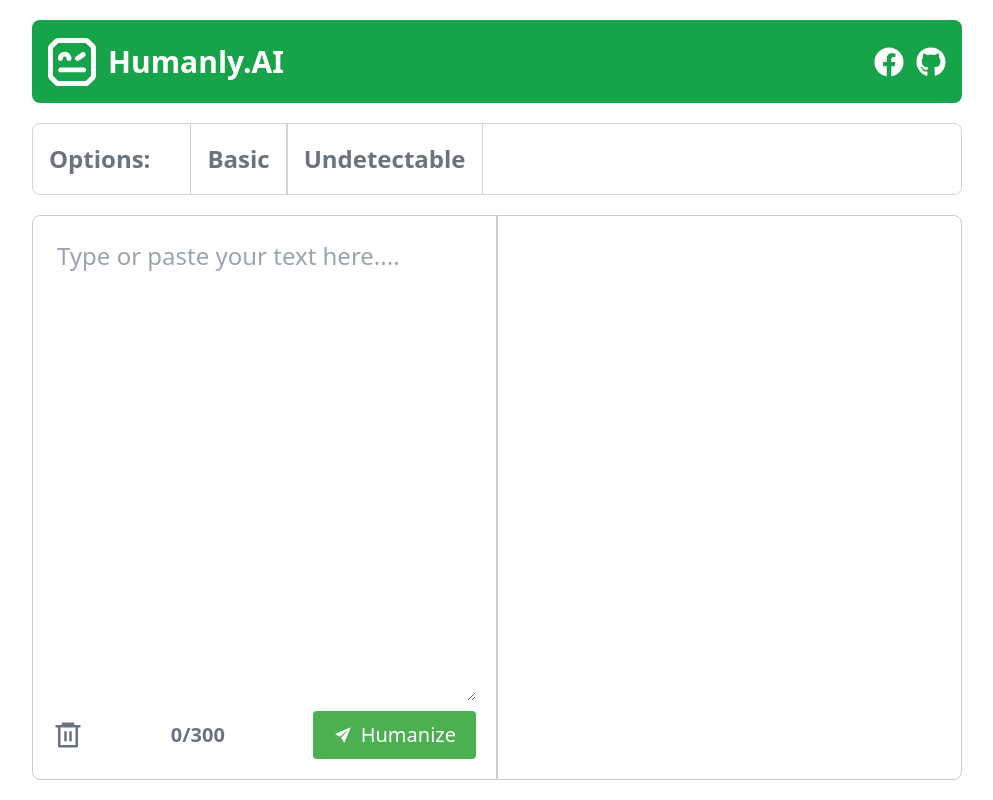
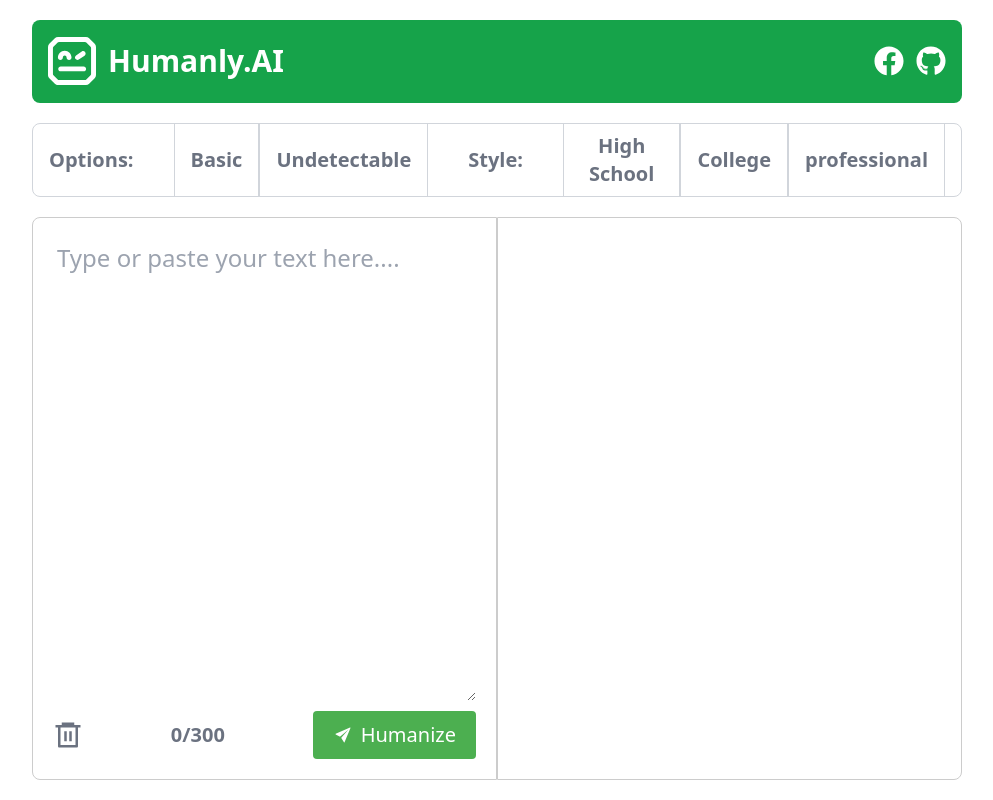
Before and after one commit to urkiddennn/Humanly, a React (Vite) app: page / in a window 1280 px wide. Shown: the whole page, without its empty margins (143-1136 px from the left). Built offline with nearby package versions, Linux system fonts and the light colour scheme.

Commit message:
added writing style

```diff
--- a/src/components/Header.jsx
+++ b/src/components/Header.jsx
@@ -1,4 +1,3 @@
-import React from "react";
 import { SiRobotframework } from "react-icons/si";
 import { FaFacebook, FaGithub } from "react-icons/fa";
 
--- a/src/components/Modes.jsx
+++ b/src/components/Modes.jsx
@@ -1,28 +1,39 @@
 import React, { useState } from "react";
 
-export function Modes({ onModeChange }) {
+export function Modes({ onModeChange, onWritingStyleChange }) {
   const options = [
     { label: "Basic", value: "Basic" },
     { label: "Undetectable", value: "Undetectable" },
   ];
+  const styleOptions = [
+    { label: "High School", value: "High School" },
+    { label: "College", value: "College" },
+    { label: "professional", value: "professional" },
+  ];
   const [value, setValue] = useState("");
+  const [styles, setStyle] = useState("");
 
   const handleClick = (option) => {
     setValue(option.value);
     onModeChange(option.value);
     console.log("Mode changed to:", option.value);
   };
+  const handleStyleClick = (styleOptions) => {
+    setStyle(styleOptions.value);
+    onWritingStyleChange(styleOptions.value);
+    console.log("Style change to:", styleOptions.value);
+  };
 
   return (
     <div className="pl-4 pr-4 md:w-3/4 w-full md:h-24 h-12 border border-gray-300 rounded-lg flex justify-start gap-10 items-center">
-      <h1 className="text-md md:text-2xl text-gray-500 font-semibold">
+      <h1 className="text-md md:text-xl text-gray-500 font-semibold">
         Options:
       </h1>
       <div className="flex h-full">
         {options.map((option) => (
           <button
             key={option.value}
-            className={`border-r border-l border-t-0 border-b-0 font-semibold text-md  md:text-2xl border-gray-300 px-4 py-2 h-full ${
+            className={`border-r border-l border-t-0 border-b-0 font-semibold text-sm  md:text-xl border-gray-300 px-4 py-2 h-full ${
               value === option.value
                 ? "bg-green-600 text-white"
                 : "text-gray-500"
@@ -33,6 +44,22 @@
           </button>
         ))}
       </div>
+      <h1 className="text-md md:text-xl text-gray-500 font-semibold">Style:</h1>
+      <div className="flex h-full">
+        {styleOptions.map((style) => (
+          <button
+            key={style.value}
+            className={`border-r border-l border-t-0 border-b-0 font-semibold text-sm  md:text-xl border-gray-300 px-4 py-2 h-full ${
+              styles === style.value
+                ? "bg-green-600 text-white"
+                : "text-gray-500"
+            }`}
+            onClick={() => handleStyleClick(style)}
+          >
+            {style.label}
+          </button>
+        ))}
+      </div>
     </div>
   );
 }
--- a/src/models/Model.jsx
+++ b/src/models/Model.jsx
@@ -50,7 +50,7 @@
 };
 
 // Main function to generate content
-export const generateContent = async (prompt, mode) => {
+export const generateContent = async (prompt, mode, writingStyle) => {
   // **Step 1: Filter out questions**
   if (isQuestion(prompt)) {
     console.log("Input is a question. AI will not generate a response.");
@@ -64,14 +64,34 @@
   }
 
   try {
-    // **Step 3: AI Call with restructured input**
+    // **Step 3: Determine writing style instructions**
+    let styleInstructions = "";
+    switch (writingStyle.toLowerCase()) {
+      case "high school":
+        styleInstructions =
+          "Write in a simple, easy-to-understand style suitable for high school students. Use basic vocabulary and short sentences.";
+        break;
+      case "college":
+        styleInstructions =
+          "Write in a moderately formal style suitable for college students. Use clear language and include some technical terms where appropriate.";
+        break;
+      case "professional":
+        styleInstructions =
+          "Write in a formal, professional style suitable for academic or workplace settings. Use advanced vocabulary and complex sentence structures.";
+        break;
+      default:
+        styleInstructions =
+          "Write in a neutral style suitable for general audiences. Use clear language and maintain a balance between simplicity and formality.";
+    }
+
+    // **Step 4: AI Call with restructured input**
     const result = await model.generateContent([
-      `${prompt} Make the result ${mode} to AI detector. Use basic words only, keep the original context, tone, and length. Make it like a high schooler wrote it.`,
+      `${prompt} ${styleInstructions} Make the result ${mode} to AI detector. Keep the original context, tone, and length.`,
     ]);
 
     let text = result.response.text();
 
-    // **Step 4: Post-processing - Ensure the AI response is not a question**
+    // **Step 5: Post-processing - Ensure the AI response is not a question**
     if (isQuestion(text)) {
       console.log("AI response was a question. Returning default message.");
       return "I am not allowed to answer questions.";
--- a/src/views/Home.jsx
+++ b/src/views/Home.jsx
@@ -12,12 +12,17 @@
   const [response, setResponse] = useState("");
   const [isLoading, setIsLoading] = useState(false);
   const [mode, setMode] = useState("");
+  const [writingStyle, setWritingStyle] = useState("");
 
   const wordCount = userInput.split(/\s+/).filter(Boolean).length;
 
   const handleModeChange = (newMode) => {
     setMode(newMode);
     console.log("Mode changed to:", newMode);
+  };
+  const handleStyleChange = (newStyle) => {
+    setWritingStyle(newStyle);
+    console.log("style change:", newStyle);
   };
 
   const handleUserInput = (e) => setUserInput(e.target.value);
@@ -36,7 +41,7 @@
 
     setIsLoading(true);
     try {
-      const res = await generateContent(userInput, mode);
+      const res = await generateContent(userInput, mode, writingStyle);
       setResponse(res);
     } catch (err) {
       console.error("Error generating response:", err);
@@ -64,7 +69,10 @@
   return (
     <div className="chat-container flex justify-center p-1 items-center flex-col md:p-5">
       <Header />
-      <Modes onModeChange={handleModeChange} />
+      <Modes
+        onModeChange={handleModeChange}
+        onWritingStyleChange={handleStyleChange}
+      />
       <div className="md:w-3/4 w-full h-full flex sm:flex-row flex-col">
         {/* Input Side */}
         <div className="input-side h-1/2 md:h-full rounded-t-lg sm:rounded-l-lg md:rounded-r-none">
```
